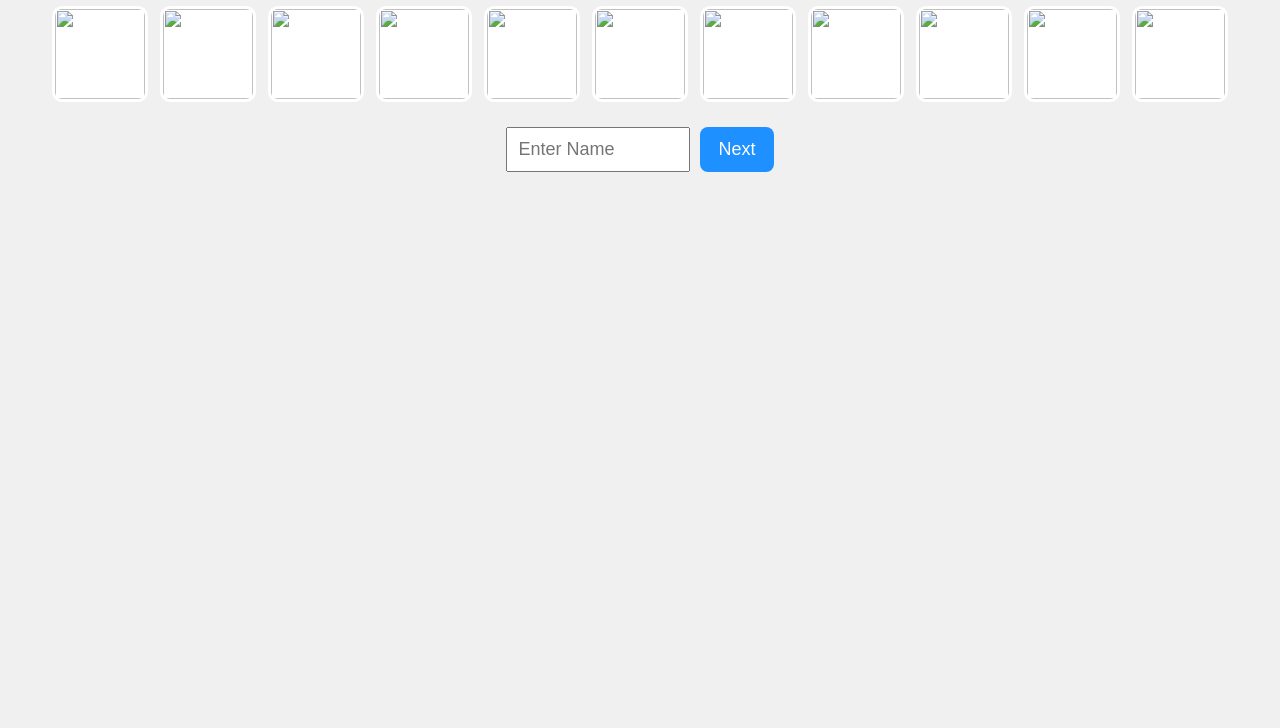
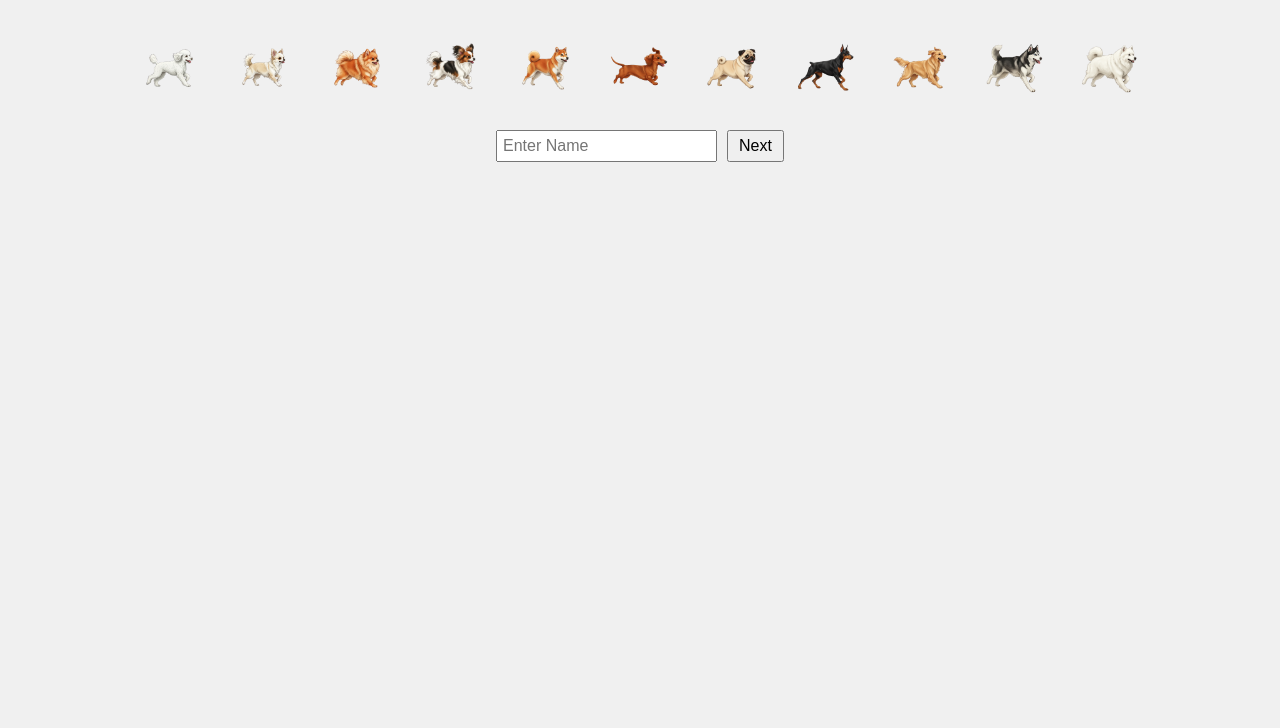
Before and after one commit to banana78-ym/dog_race_game, a plain HTML site: page dog_select.html in a window 1280 px wide. Shown: the part 72-800 px from the top of the page. Drawn offline with Linux system fonts and the light colour scheme.

Commit message:
Update dog_select.html

```diff
--- a/dog_select.html
+++ b/dog_select.html
@@ -2,133 +2,100 @@
 <html lang="ja">
 <head>
 <meta charset="UTF-8">
-<meta name="viewport" content="width=device-width, initial-scale=1.0, user-scalable=no">
+<meta name="viewport" content="width=device-width, initial-scale=1.0">
 <title>Select Your Dog</title>
-
 <style>
   body {
     margin: 0;
     padding: 0;
+    font-family: sans-serif;
     background: #f0f0f0;
-    font-family: sans-serif;
+    display: flex;
+    flex-direction: column;
+    align-items: center;
+  }
+  h1 {
     text-align: center;
+    margin-top: 20px;
   }
-
-  h1 {
-    margin-top: 20px;
-    font-size: 32px;
-  }
-
   .dog-grid {
     display: flex;
     flex-wrap: wrap;
     justify-content: center;
-    gap: 12px;
-    margin: 20px auto;
-    max-width: 95%;
+    gap: 10px;
+    margin-top: 20px;
   }
-
   .dog-grid img {
-    width: 90px;
-    height: 90px;
+    width: 80px;
+    height: 80px;
     object-fit: cover;
-    border: 3px solid transparent;
-    border-radius: 10px;
+    border: 2px solid transparent;
+    border-radius: 8px;
     cursor: pointer;
-    background: white;
+    transition: border 0.2s;
   }
-
   .dog-grid img.selected {
-    border-color: red;
+    border: 3px solid red;
   }
-
   .name-next {
-    margin-top: 25px;
+    margin-top: 20px;
     display: flex;
-    justify-content: center;
     gap: 10px;
+    align-items: center;
   }
-
-  input {
-    padding: 10px;
-    font-size: 18px;
-    width: 160px;
+  input[type="text"] {
+    padding: 5px;
+    font-size: 16px;
   }
-
   button {
-    padding: 10px 18px;
-    font-size: 18px;
-    background: dodgerblue;
-    border: none;
-    border-radius: 8px;
-    color: white;
+    padding: 5px 10px;
+    font-size: 16px;
     cursor: pointer;
-  }
-
-  /* 横向き強制（スマホでも横向き推奨） */
-  @media screen and (orientation: portrait) {
-    body::before {
-      content: "画面を横向きにしてください。";
-      position: fixed;
-      top: 50%;
-      left: 50%;
-      transform: translate(-50%, -50%);
-      font-size: 26px;
-      background: rgba(0,0,0,0.7);
-      color: white;
-      padding: 20px;
-      border-radius: 10px;
-      z-index: 999;
-    }
   }
 </style>
 </head>
 <body>
-
 <h1>Select Your Dog</h1>
 
 <div class="dog-grid" id="dogGrid"></div>
 
 <div class="name-next">
-  <input id="dogName" type="text" placeholder="Enter Name">
+  <input type="text" id="dogName" placeholder="Enter Name">
   <button id="nextBtn">Next</button>
 </div>
 
 <script>
-const dogGrid = document.getElementById("dogGrid");
-const nextBtn = document.getElementById("nextBtn");
+const dogGrid = document.getElementById('dogGrid');
+const nextBtn = document.getElementById('nextBtn');
 let selectedDog = null;
 
-// ★ 新しい画像ファイル名
+// ★ 正しいファイル名に修正済み（dog1.png〜dog11.png）
 const dogs = [
-  "dog1 (2).png","dog2 (2).png","dog3 (2).png","dog4 (2).png",
-  "dog5 (2).png","dog6 (2).png","dog7 (2).png","dog8 (2).png",
-  "dog9 (2).png","dog10 (2).png","dog11 (2).png"
+  ["dog1.png","dog2.png","dog3.png","dog4.png"],
+  ["dog5.png","dog6.png","dog7.png","dog8.png"],
+  ["dog9.png","dog10.png","dog11.png"]
 ];
 
-// グリッドに画像を追加
-dogs.forEach(dog => {
-  const img = document.createElement("img");
-  img.src = `dogs/${dog}`;
-
-  img.addEventListener("click", () => {
-    document.querySelectorAll(".dog-grid img").forEach(i => i.classList.remove("selected"));
-    img.classList.add("selected");
-    selectedDog = dog;
+dogs.forEach(row => {
+  row.forEach(dog => {
+    const img = document.createElement('img');
+    img.src = `dogs/${dog}`;
+    img.addEventListener('click', () => {
+      document.querySelectorAll('.dog-grid img').forEach(i => i.classList.remove('selected'));
+      img.classList.add('selected');
+      selectedDog = dog;
+    });
+    dogGrid.appendChild(img);
   });
-
-  dogGrid.appendChild(img);
 });
 
-nextBtn.addEventListener("click", () => {
-  const name = document.getElementById("dogName").value.trim();
-
-  if (!selectedDog) return alert("犬を選んでください");
-  if (!name) return alert("名前を入力してください");
+nextBtn.addEventListener('click', () => {
+  const name = document.getElementById('dogName').value.trim();
+  if(!selectedDog) return alert("犬を選んでください");
+  if(!name) return alert("名前を入力してください");
 
   localStorage.setItem("selectedDog", selectedDog);
   localStorage.setItem("dogName", name);
-
   window.location.href = "dog_confirm.html";
 });
 </script>
```
